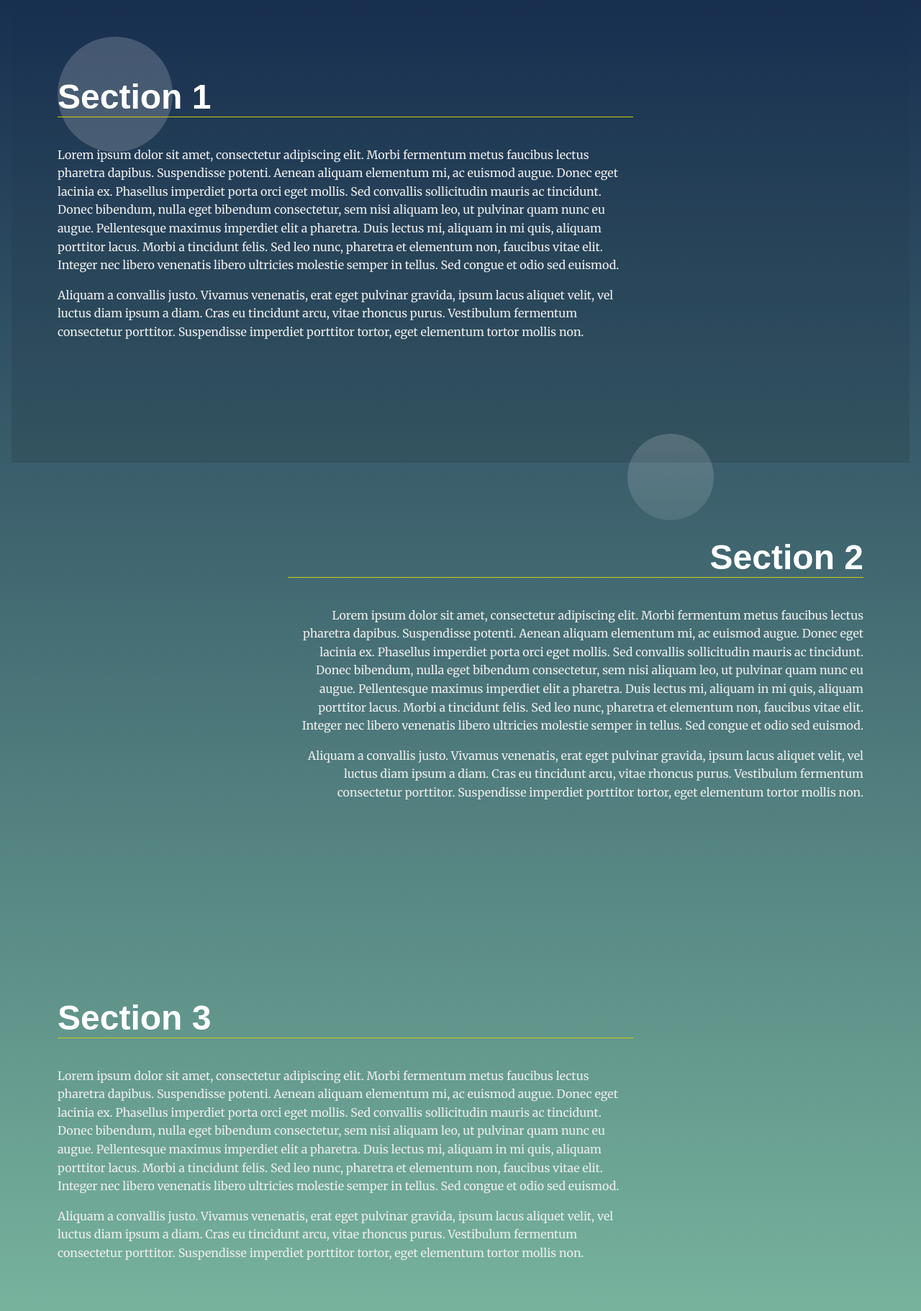
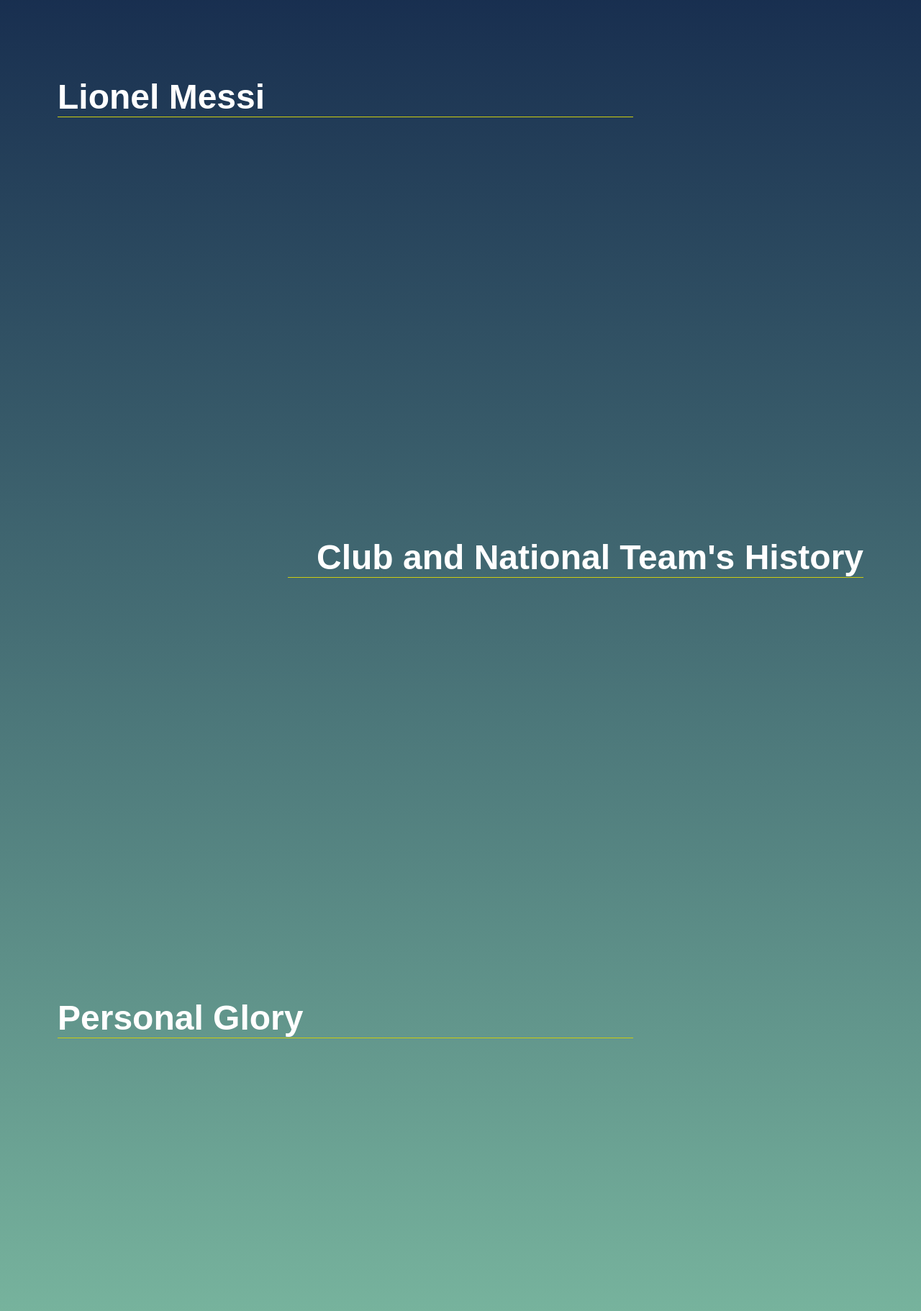
Before and after one commit to YMMagdy/Udacity-sFWDProfessionalWebTrackProject1, a plain HTML site: page index.html in a window 1280 px wide. Shown: the part 468-2290 px from the top of the page at 72% size. Drawn offline with Linux system fonts and the light colour scheme.

Commit message:
Update index.html

```diff
--- a/index.html
+++ b/index.html
@@ -15,7 +15,7 @@
   <header class="page__header">
     <nav class="navbar__menu">
       <!-- Navigation starts as empty UL that will be populated with JS -->
-      <ul id="navbar__list"></ul>
+      <!-- <ul id="navbar__list"></ul>-->
     </nav>
   </header>
   <main>
@@ -26,34 +26,31 @@
     a data attribute that will populate the li node.
     Adding more sections will automatically populate nav.
     The first section is set to active class by default -->
-    <section id="section1" data-nav="Section 1" class="your-active-class">
+    <section id="section1" data-nav="Section 1"><!--class="your-active-class"-->
+      <a id="anchor1" href="#anchor1"></a>
       <div class="landing__container">
-        <h2>Section 1</h2>
-        <p>Lorem ipsum dolor sit amet, consectetur adipiscing elit. Morbi fermentum metus faucibus lectus pharetra dapibus. Suspendisse potenti. Aenean aliquam elementum mi, ac euismod augue. Donec eget lacinia ex. Phasellus imperdiet porta orci eget mollis. Sed convallis sollicitudin mauris ac tincidunt. Donec bibendum, nulla eget bibendum consectetur, sem nisi aliquam leo, ut pulvinar quam nunc eu augue. Pellentesque maximus imperdiet elit a pharetra. Duis lectus mi, aliquam in mi quis, aliquam porttitor lacus. Morbi a tincidunt felis. Sed leo nunc, pharetra et elementum non, faucibus vitae elit. Integer nec libero venenatis libero ultricies molestie semper in tellus. Sed congue et odio sed euismod.</p>
+        <h2>Lionel Messi</h2>
 
-        <p>Aliquam a convallis justo. Vivamus venenatis, erat eget pulvinar gravida, ipsum lacus aliquet velit, vel luctus diam ipsum a diam. Cras eu tincidunt arcu, vitae rhoncus purus. Vestibulum fermentum consectetur porttitor. Suspendisse imperdiet porttitor tortor, eget elementum tortor mollis non.</p>
       </div>
     </section>
     <section id="section2" data-nav="Section 2">
+      <a id="anchor2" href="#anchor2"></a>
       <div class="landing__container">
-        <h2>Section 2</h2>
-        <p>Lorem ipsum dolor sit amet, consectetur adipiscing elit. Morbi fermentum metus faucibus lectus pharetra dapibus. Suspendisse potenti. Aenean aliquam elementum mi, ac euismod augue. Donec eget lacinia ex. Phasellus imperdiet porta orci eget mollis. Sed convallis sollicitudin mauris ac tincidunt. Donec bibendum, nulla eget bibendum consectetur, sem nisi aliquam leo, ut pulvinar quam nunc eu augue. Pellentesque maximus imperdiet elit a pharetra. Duis lectus mi, aliquam in mi quis, aliquam porttitor lacus. Morbi a tincidunt felis. Sed leo nunc, pharetra et elementum non, faucibus vitae elit. Integer nec libero venenatis libero ultricies molestie semper in tellus. Sed congue et odio sed euismod.</p>
+        <h2>Club and National Team's History</h2>
 
-        <p>Aliquam a convallis justo. Vivamus venenatis, erat eget pulvinar gravida, ipsum lacus aliquet velit, vel luctus diam ipsum a diam. Cras eu tincidunt arcu, vitae rhoncus purus. Vestibulum fermentum consectetur porttitor. Suspendisse imperdiet porttitor tortor, eget elementum tortor mollis non.</p>
       </div>
     </section>
     <section id="section3" data-nav="Section 3">
+      <a id="anchor3" href="#anchor3"></a>
       <div class="landing__container">
-        <h2>Section 3</h2>
-        <p>Lorem ipsum dolor sit amet, consectetur adipiscing elit. Morbi fermentum metus faucibus lectus pharetra dapibus. Suspendisse potenti. Aenean aliquam elementum mi, ac euismod augue. Donec eget lacinia ex. Phasellus imperdiet porta orci eget mollis. Sed convallis sollicitudin mauris ac tincidunt. Donec bibendum, nulla eget bibendum consectetur, sem nisi aliquam leo, ut pulvinar quam nunc eu augue. Pellentesque maximus imperdiet elit a pharetra. Duis lectus mi, aliquam in mi quis, aliquam porttitor lacus. Morbi a tincidunt felis. Sed leo nunc, pharetra et elementum non, faucibus vitae elit. Integer nec libero venenatis libero ultricies molestie semper in tellus. Sed congue et odio sed euismod.</p>
+        <h2>Personal Glory</h2>
 
-        <p>Aliquam a convallis justo. Vivamus venenatis, erat eget pulvinar gravida, ipsum lacus aliquet velit, vel luctus diam ipsum a diam. Cras eu tincidunt arcu, vitae rhoncus purus. Vestibulum fermentum consectetur porttitor. Suspendisse imperdiet porttitor tortor, eget elementum tortor mollis non.</p>
       </div>
     </section>
   </main>
   <footer class="page__footer">
     <p>&copy Udacity</p>
   </footer>
-
+<script src="js/app.js"></script>
 </body>
 </html>
```
